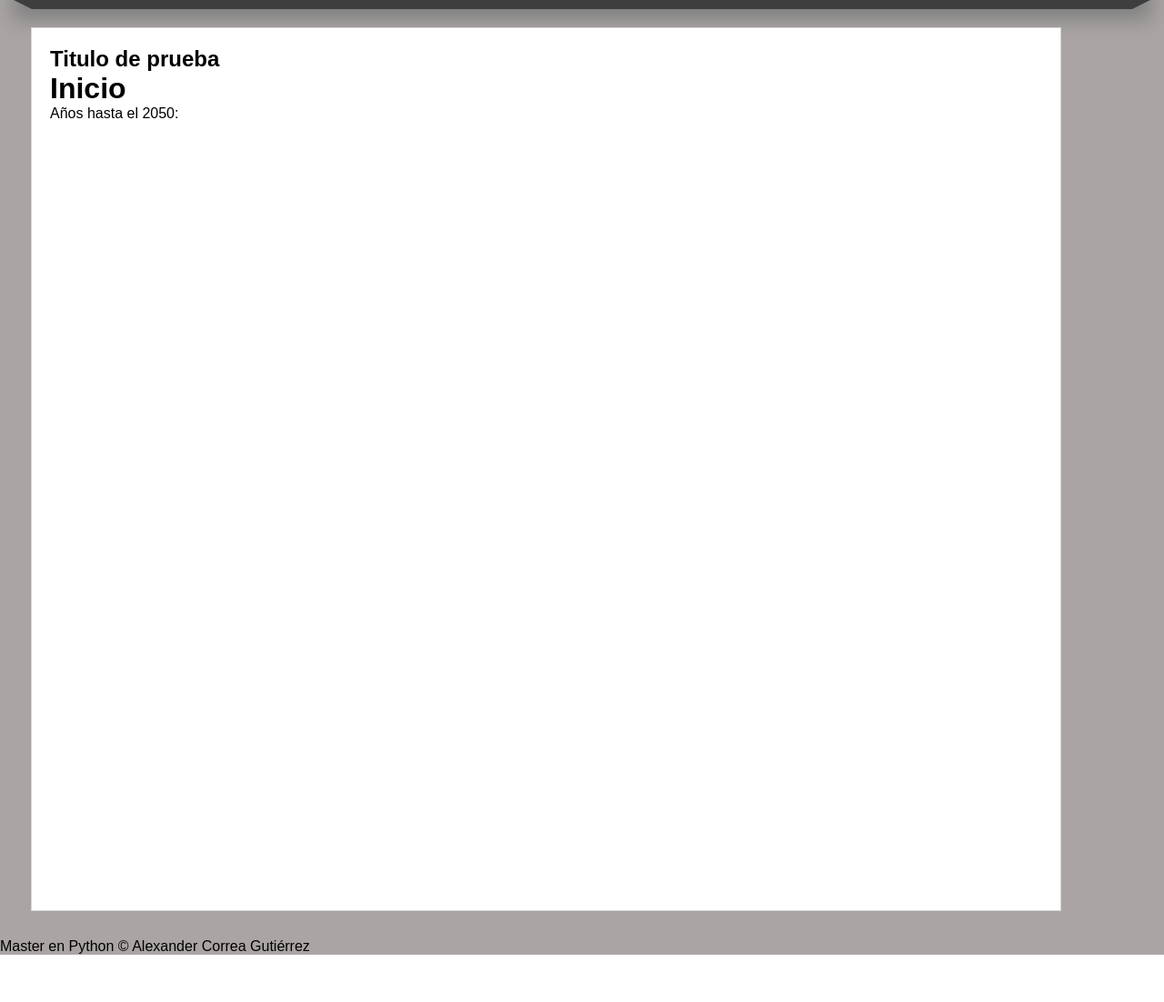
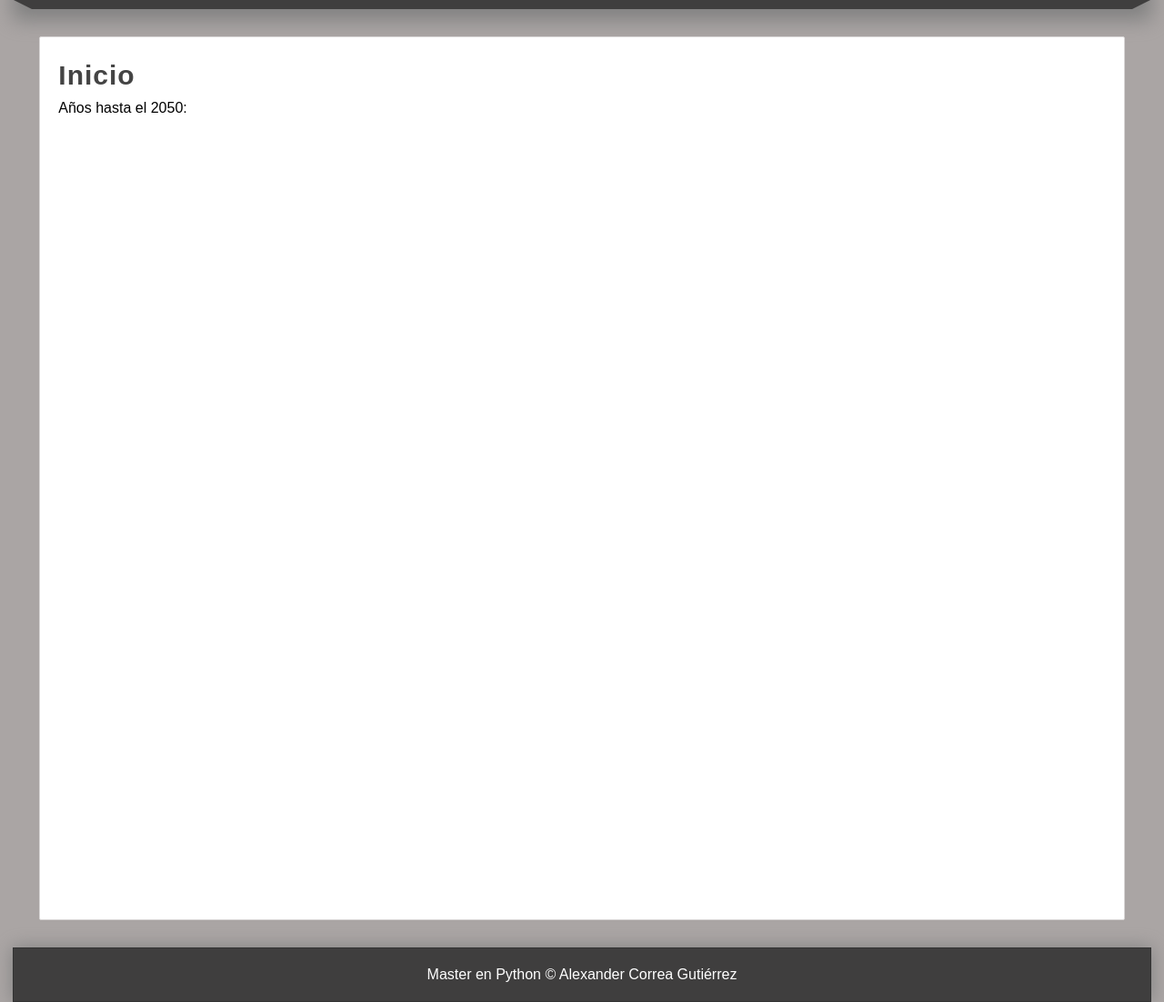
Before and after one commit to Alcogu/Master-Python, a Django app: page / in a window 1280 px wide. Shown: the part 182-1284 px from the top of the page at 91% size. Before the commit the page ends 1232 px from the top, so only its background shows below. Run offline with Django 3.2, Linux system fonts and the light colour scheme.

Commit message:
more and more css

```diff
--- a/22-Django/AprendiendoDjango/miapp/static/css/styles.css
+++ b/22-Django/AprendiendoDjango/miapp/static/css/styles.css
@@ -114,13 +114,35 @@ nav ul li a:hover{
     min-height: 930px;
     margin: 0 auto;
     margin-bottom: 30px;
-    margin-top: 30px;
+    margin-top: 40px;
 }
 
 .box{
     background: white;
-    width: 90%;
+    width: 95%;
     min-height: 930px;
     padding: 20px;
     border: 1px solid rgb(216, 213, 213);
+    border-radius: 2px;
+    margin: 0 auto;
 }
+
+.title{
+    color: #444;
+    letter-spacing: 1px;
+    font-size: 30px;
+    margin-bottom: 10px;
+    margin-top: 5px;
+}
+
+footer{
+    width: 1250px;
+    background-color: rgb(63, 62, 62);
+    border: 1px solid #333;
+    color: white;
+    text-align: center;
+    margin: 0 auto;
+    padding-top: 20px;
+    padding-bottom: 20px;
+    box-shadow: 0px 0px 20px grey;
+}
--- a/22-Django/AprendiendoDjango/miapp/templates/hola_mundo.html
+++ b/22-Django/AprendiendoDjango/miapp/templates/hola_mundo.html
@@ -5,6 +5,6 @@
 {% block content %}
     {{ block.super }}
 
-    <h1>Un Hola Mundo usando Django</h1>
+    <h1 class="title">Un Hola Mundo usando Django</h1>
     <h3>Alexander Correa Gutiérrez</h3>
 {% endblock %}
--- a/22-Django/AprendiendoDjango/miapp/templates/index.html
+++ b/22-Django/AprendiendoDjango/miapp/templates/index.html
@@ -3,6 +3,13 @@
 {% block title %} Inicio {% endblock %}
 
 {% block content %}
-<h1>Inicio</h1>
+
+<!--Comentario en HTML-->
+{% comment 'Nota para el comentario' %}
+    <h1>Hola hola hola</h1>
+{% endcomment %}
+
+<h1 class="title">Inicio</h1>
 <p>Años hasta el 2050:</p>
+
 {% endblock %}
--- a/22-Django/AprendiendoDjango/miapp/templates/layout.html
+++ b/22-Django/AprendiendoDjango/miapp/templates/layout.html
@@ -52,7 +52,6 @@
     <div id="content">
 
         <div class="box">
-            <h2 class="title"> Titulo de prueba </h2>
             {% block content %}
                 <!--Codigo que viene de template-->
                 <strong>¡¡¡Contenido del bloque Original!!!</strong>
--- a/22-Django/AprendiendoDjango/miapp/templates/pagina.html
+++ b/22-Django/AprendiendoDjango/miapp/templates/pagina.html
@@ -4,7 +4,7 @@
 
 {% block content %}
 
-<h1>Página Web</h1>
+<h1 class="title">Página Web</h1>
 <p>Made by Alexander Correa Gutiérrez</p>
 
 {% endblock %}
```
